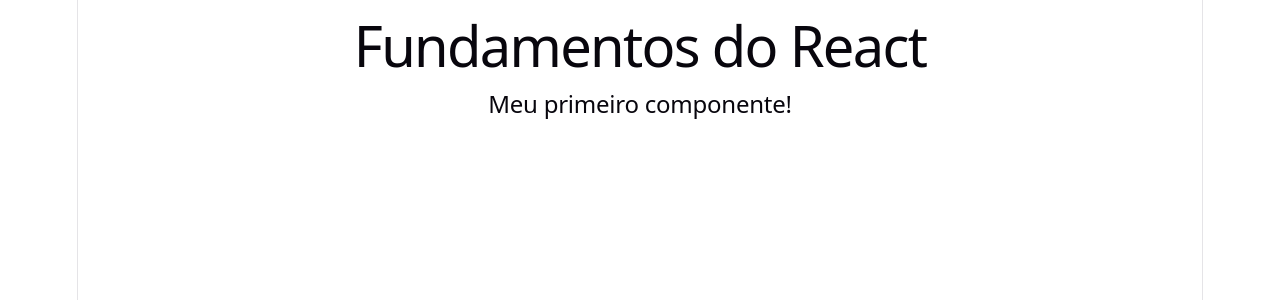
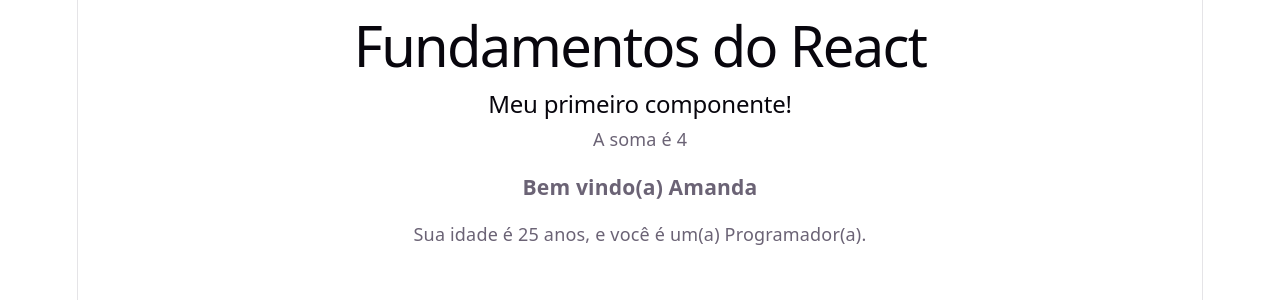
Before and after one commit to AmandaVoigt/frontend-horadecodar-udemy, a React (Vite) app in the folder 34_fundamentosReact/fundamentos/: page / in a window 1280 px wide. Shown: the top 300 px of the page. Built offline with nearby package versions, Linux system fonts and the light colour scheme.

Commit message:
template expressions

```diff
--- a/34_fundamentosReact/fundamentos/src/App.jsx
+++ b/34_fundamentosReact/fundamentos/src/App.jsx
@@ -2,6 +2,9 @@
 
 // 2 - importando componente
 import FirstComponent from "./components/FirstComponent";
+
+// 4 - template expression
+import TemplateExpression from "./components/TemplateExpression";
 
 function App() {
   return (
@@ -9,6 +12,7 @@
       {/* 3 - comentário JSX */}
       <h1>Fundamentos do React</h1>
       <FirstComponent />
+      <TemplateExpression />
     </div>
   );
 }
--- /dev/null
+++ b/34_fundamentosReact/fundamentos/src/components/TemplateExpression.jsx
@@ -0,0 +1,22 @@
+// 4 - template expression
+
+const TemplateExpression = () => {
+  const name = "Amanda";
+
+  const data = {
+    age: 25,
+    job: "Programador(a)",
+  };
+
+  return (
+    <div>
+      <p>A soma é {2 + 2}</p>
+      <h3>Bem vindo(a) {name}</h3>
+      <p>
+        Sua idade é {data.age} anos, e você é um(a) {data.job}.
+      </p>
+    </div>
+  );
+};
+
+export default TemplateExpression;
```
